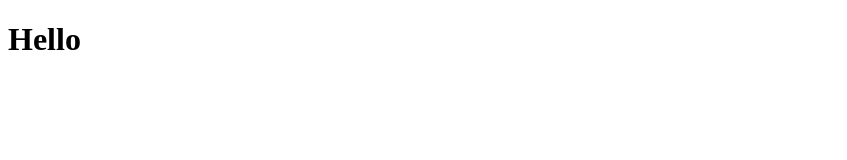
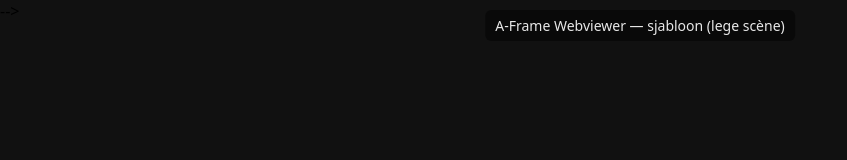
Before and after one commit to Jesyx27/jesyx27.github.io, a plain HTML site: page index.html in a window 1280 px wide. Shown: the whole page, without its empty margins (0-847 px from the left). Drawn offline with Linux system fonts and the light colour scheme.

Commit message:
test index

```diff
--- a/index.html
+++ b/index.html
@@ -1,25 +1,87 @@
-<!--
-/*
- *	This content is generated from the PSD File Info.
- *	(Alt+Shift+Ctrl+I).
- *
- *	@desc
- *	@file 		web_1920___1
- *	@date 		Sunday 28th of April 2024 02:18:15 PM
- *	@title 		Web 1920  1
- *	@author
- *	@keywords
- *	@generator 	Export Kit v1.3.xd
- *
-*/
- -->
-<!DOCTYPE html>
-<html xmlns="http://www.w3.org/1999/xhtml" xml:lang="en" lang="en" >
-	<head>
-	</head>
-	<body>
-		<div>
-			<h1>Hello</h1>
-		</div>
-	</body>
+<!doctype html>
+<html lang="nl">
+<head>
+  <meta charset="utf-8" />
+  <meta name="viewport" content="width=device-width, initial-scale=1.0, viewport-fit=cover" />
+  <title>A‑Frame Webviewer — sjabloon</title>
+  <!-- A-Frame CDN -->
+  <script src="https://aframe.io/releases/1.7.0/aframe.min.js"></script>
+  <!-- Optioneel: extra componenten kunnen hier toegevoegd worden -->
+  <style>
+    /* Basisstijl zodat de canvas vol scherm gebruikt */
+    html, body {
+      height: 100%;
+      margin: 0;
+      font-family: system-ui, -apple-system, 'Segoe UI', Roboto, 'Helvetica Neue', Arial;
+      background: #111; /* valt weg zodra de a-scene geladen is */
+    }
+
+    /* Kleine UI-balk bovenin (optioneel) */
+    .topbar {
+      position: absolute;
+      top: 10px;
+      left: 50%;
+      transform: translateX(-50%);
+      z-index: 10;
+      display: flex;
+      gap: 8px;
+      align-items: center;
+      color: white;
+      pointer-events: none; /* laat klik-events door naar de scene */
+      opacity: 0.9;
+    }
+
+    .topbar .title {
+      background: rgba(0,0,0,0.5);
+      padding: 6px 10px;
+      border-radius: 6px;
+      font-size: 14px;
+      pointer-events: none;
+    }
+
+    /* Maak de A-Frame canvas en container volledig scherm */
+    a-scene {
+      width: 100%;
+      height: 100vh;
+      display: block;
+    }
+  </style>
+</head>
+<body>
+
+  <!-- Optionele UI: laat dit weg of bewaar als referentie -->
+  <div class="topbar">
+    <div class="title">A‑Frame Webviewer — sjabloon (lege scène)</div>
+  </div>
+
+  <!--
+    Lege A-Frame scène. Voeg al je entities (modellen, licht, camera, interacties) tussen de <a-scene> tags toe.
+    Voorbeeldplaatsen om iets toe te voegen:
+      <!-- Plaats hier je 3D-modellen: <a-entity gltf-model="#mijnModel" position="0 0 -3"></a-entity> -->
+  -->
+  <a-scene vr-mode-ui="enabled: true">
+
+    <!--
+      TODO: voeg hier je content toe. Bijvoorbeeld:
+        - camera / rig
+        - lichtbronnen
+        - glTF modellen
+        - interactie-componenten
+    -->
+    <!-- Voorbeeld (uitgecommentarieerd) -->
+    <!--
+    <a-entity id="cameraRig">
+      <a-entity camera look-controls position="0 1.6 0"></a-entity>
+    </a-entity>
+
+    <a-entity light="type: ambient; intensity: 0.5"></a-entity>
+    <a-entity light="type: directional; intensity: 0.8" position="1 1 0"></a-entity>
+
+    <a-entity gltf-model="#exampleModel" position="0 0 -3" scale="1 1 1"></a-entity>
+    -->
+
+  </a-scene>
+
+
+</body>
 </html>
```
